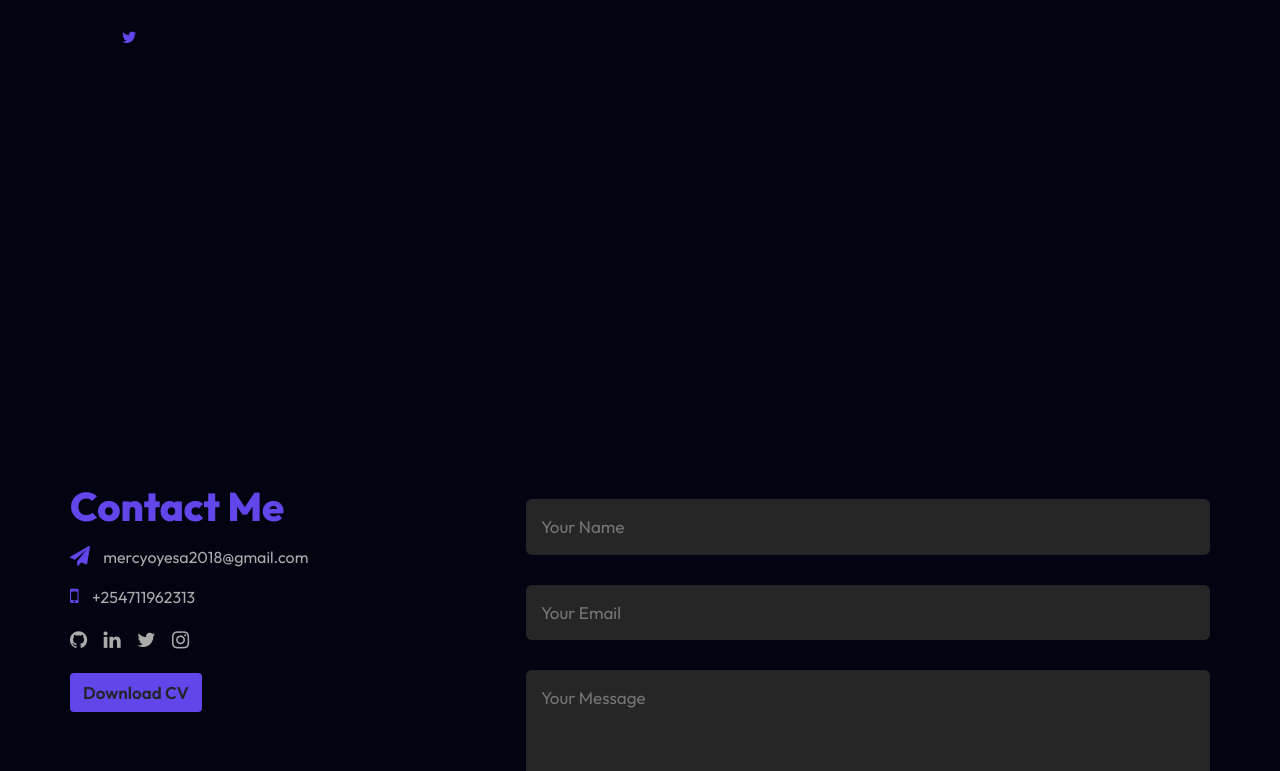
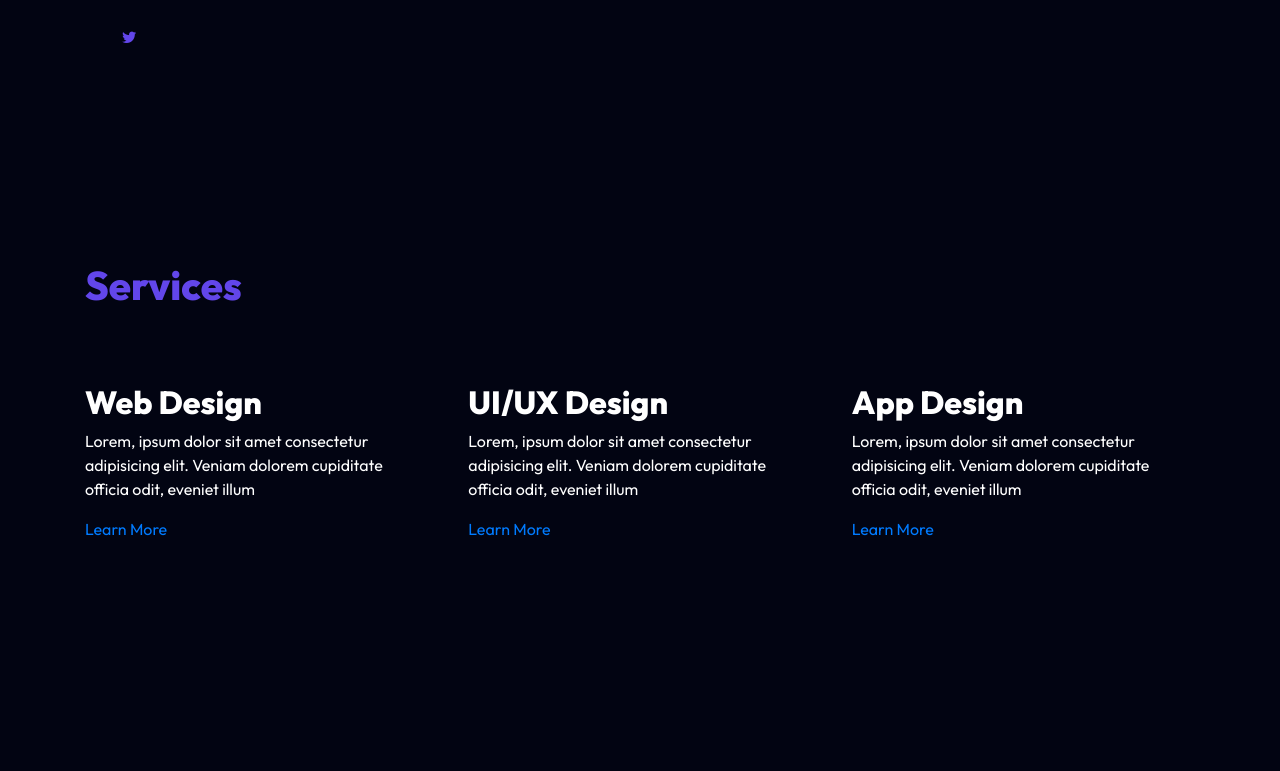
Before and after one commit to oyesa/portfolio2, a plain HTML site: page index.html in a window 1280 px wide. Shown: the part 569-1340 px from the top of the page. Drawn offline with nearby package versions, Linux system fonts and the light colour scheme.

Commit message:
create services section

```diff
--- a/index.html
+++ b/index.html
@@ -52,14 +52,31 @@
 <!-- =================END OF LANDING============ -->
 
 
-
   <!-- Services section -->
-
+  <div id="services">
+    <div class="container">
+      <h1 class="sub-t">Services</h1>
+      <div class="services-list">
+        <div>
+          <h2>Web Design</h2>
+          <p>Lorem, ipsum dolor sit amet consectetur adipisicing elit. Veniam dolorem cupiditate officia odit, eveniet illum </p>
+          <a href="">Learn More</a>
+        </div>
+        <div>
+          <h2>UI/UX Design</h2>
+          <p>Lorem, ipsum dolor sit amet consectetur adipisicing elit. Veniam dolorem cupiditate officia odit, eveniet illum </p>
+          <a href="">Learn More</a>
+        </div>
+        <div>
+          <h2>App Design</h2>
+          <p>Lorem, ipsum dolor sit amet consectetur adipisicing elit. Veniam dolorem cupiditate officia odit, eveniet illum </p>
+          <a href="">Learn More</a>
+        </div>
+      </div>
+    </div>
+  </div>
 
 <!-- =================END OF SERVICES============ -->
-
-
-
    <!-- Contact section -->
    <div id="contact">
     <div class="container">
--- a/styles.css
+++ b/styles.css
@@ -153,17 +153,33 @@ nav ul li a:hover{
   text-decoration: none;
 }
 
-/* action-call */
+/* Services */
 
-.action-call{
+#services{
   background: #020412;
+  padding: 30px 0;
+}
+
+.services-list{
+  display: grid;
+  grid-template-columns: repeat(auto-fit, minmax(250px, 1fr));
+  grid-gap: 40px;
+  margin-top: 50px;
+}
+
+.sub-t{
+  color: #6246ea;
+  font-weight: 800 !important;
 }
 
 h2{
   color: #fff;
-  text-align: center;
   font-weight: 800;
   padding-top: 7%;
+}
+
+.services-list p{
+  color: #fff;
 }
 
 
```
